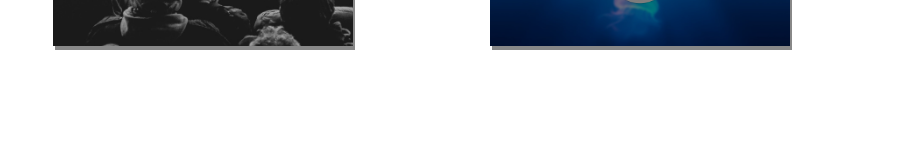
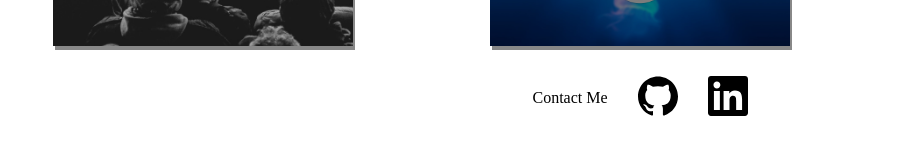
Before and after one commit to CharlieMallon/javascript30, a plain HTML site: page index.html in a window 1280 px wide. Shown: the part 501-656 px from the top of the page, 0-922 px from the left. Drawn offline with Linux system fonts and the light colour scheme.

Commit message:
added and styled footer

```diff
--- a/index.html
+++ b/index.html
@@ -50,5 +50,21 @@
             </a>
         </div>
     </section>
+    <footer>
+        <div class="row footer">
+            <p>Contact Me</p>
+            <a href="https://github.com/CharlieMallon">
+                <div>
+                    <img class="icon" src="static\images\github.svg" alt="GitHub Logo">
+                </div>
+            </a>
+            <a href="https://www.linkedin.com/in/charlie-mallon-0030881a6/">
+                <div>
+                    <img class="icon linkedIn" src="static\images\linkedin.svg" alt="LinkedIn Logo">
+                </div>
+            </a>
+        </div>
+
+    </footer>
 </body>
 </html>
--- a/static/style.css
+++ b/static/style.css
@@ -62,3 +62,13 @@ img{
     font-weight: 700;
     z-index: 3;
 }
+
+.icon{
+    height: 40px;
+    width: 40px;
+}
+
+.footer{
+    display: flex;
+    justify-content: center;
+}
```
Also changed, not shown: static/images/github.svg (added), static/images/linkedin.svg (added).
